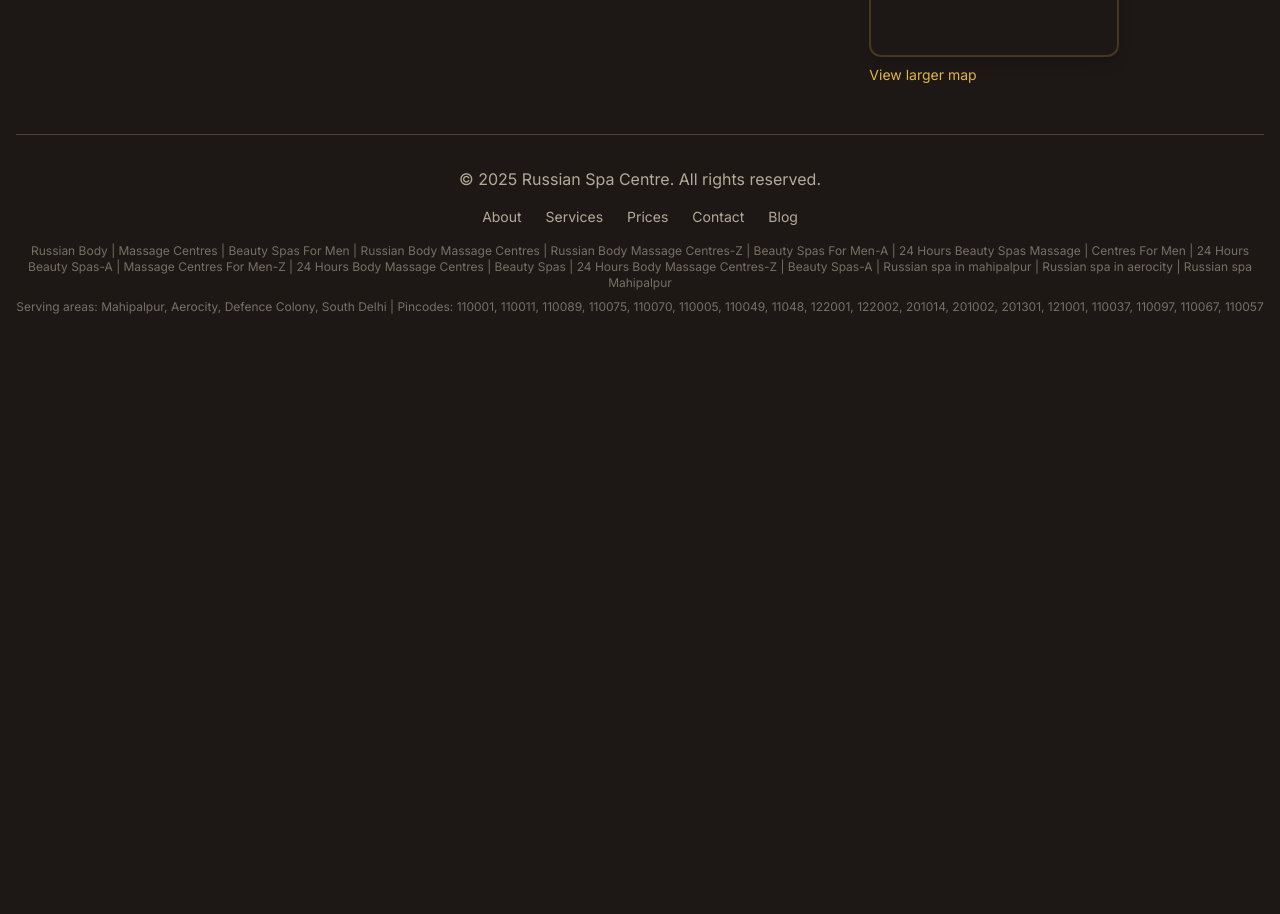
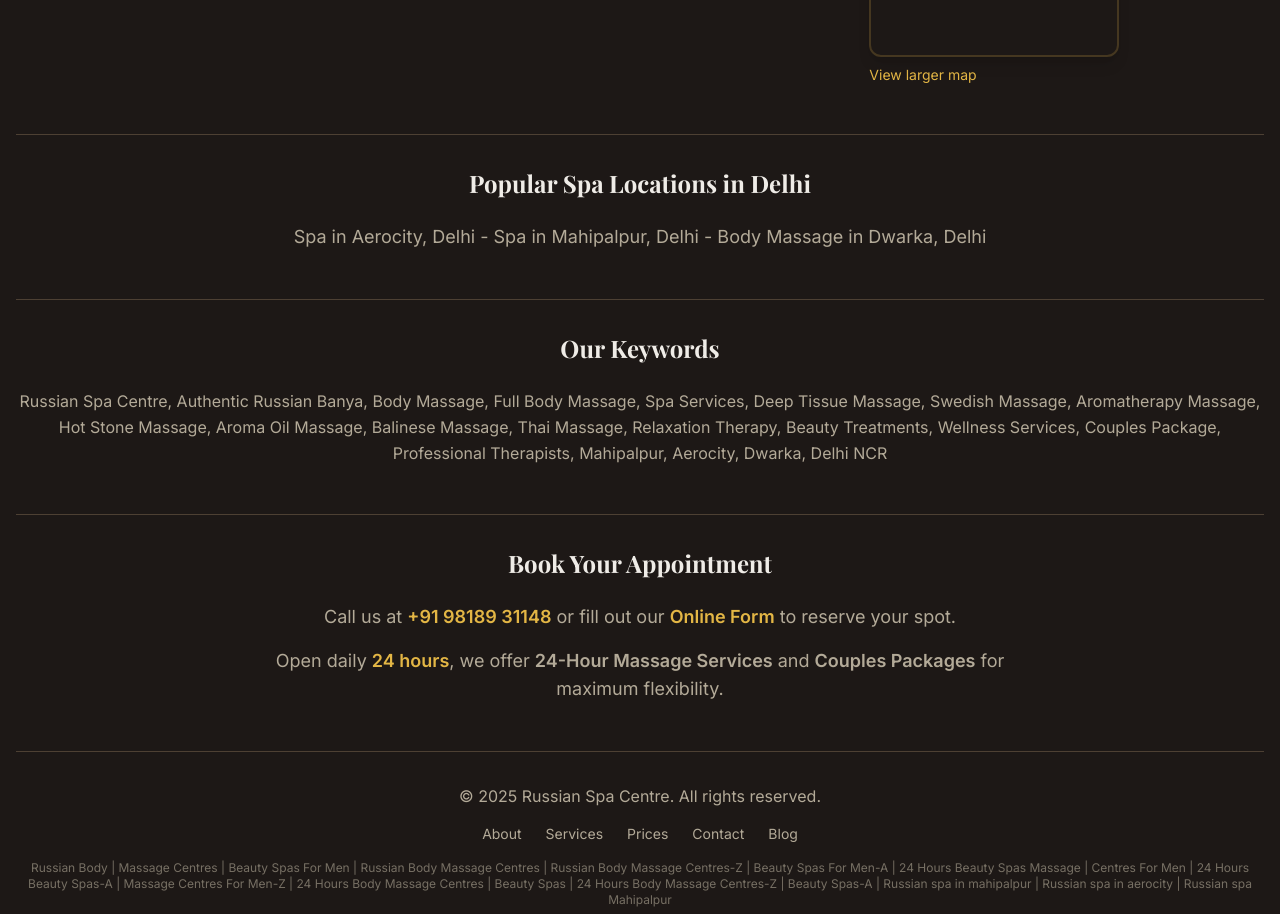
Before and after one commit to Daku70/russian-zen-mahipalpur-64991, a React (Vite) app: page /blog in a window 1280 px wide. Shown: the part 6160-7074 px from the top of the page. Before the commit the page ends 6523 px from the top, so only its background shows below. Built offline with nearby package versions, Linux system fonts and the light colour scheme; grey boxes are pictures that could not be loaded; the HTML template or start-up script is replaced by a standard one.

Commit message:
Add bottom SEO content to Footer
Extend Footer with three sections at page bottom:
- Popular Spa Locations in Delhi
- Our Keywords
- Book Your Appointment
Also include updated keyword list and call-to-action details for better SEO and user engagement.

```diff
--- a/src/components/Footer.tsx
+++ b/src/components/Footer.tsx
@@ -79,6 +79,40 @@ const Footer = () => {
           </div>
         </div>
 
+        {/* Popular Spa Locations Section */}
+        <div className="mt-12 pt-8 border-t border-border">
+          <h3 className="text-2xl font-bold text-center text-foreground mb-6">Popular Spa Locations in Delhi</h3>
+          <div className="text-center text-lg text-muted-foreground space-y-2">
+            <p>Spa in Aerocity, Delhi - Spa in Mahipalpur, Delhi - Body Massage in Dwarka, Delhi</p>
+          </div>
+        </div>
+
+        {/* Our Keywords Section */}
+        <div className="mt-12 pt-8 border-t border-border">
+          <h3 className="text-2xl font-bold text-center text-foreground mb-6">Our Keywords</h3>
+          <div className="text-center text-muted-foreground leading-relaxed">
+            <p>
+              Russian Spa Centre, Authentic Russian Banya, Body Massage, Full Body Massage, Spa Services,
+              Deep Tissue Massage, Swedish Massage, Aromatherapy Massage, Hot Stone Massage, Aroma Oil Massage,
+              Balinese Massage, Thai Massage, Relaxation Therapy, Beauty Treatments, Wellness Services,
+              Couples Package, Professional Therapists, Mahipalpur, Aerocity, Dwarka, Delhi NCR
+            </p>
+          </div>
+        </div>
+
+        {/* Book Your Appointment Section */}
+        <div className="mt-12 pt-8 border-t border-border">
+          <h3 className="text-2xl font-bold text-center text-foreground mb-6">Book Your Appointment</h3>
+          <div className="text-center text-muted-foreground leading-relaxed max-w-3xl mx-auto">
+            <p className="text-lg mb-4">
+              Call us at <a href="tel:+919818931148" className="text-gold font-bold hover:text-gold-light transition-smooth">+91 98189 31148</a> or fill out our <a href="#booking" className="text-gold font-bold hover:text-gold-light transition-smooth">Online Form</a> to reserve your spot.
+            </p>
+            <p className="text-lg">
+              Open daily <span className="font-bold text-gold">24 hours</span>, we offer <span className="font-bold">24-Hour Massage Services</span> and <span className="font-bold">Couples Packages</span> for maximum flexibility.
+            </p>
+          </div>
+        </div>
+
         <div className="mt-12 pt-8 border-t border-border">
           <div className="text-center text-muted-foreground mb-4">
             <p>&copy; {new Date().getFullYear()} Russian Spa Centre. All rights reserved.</p>
```
